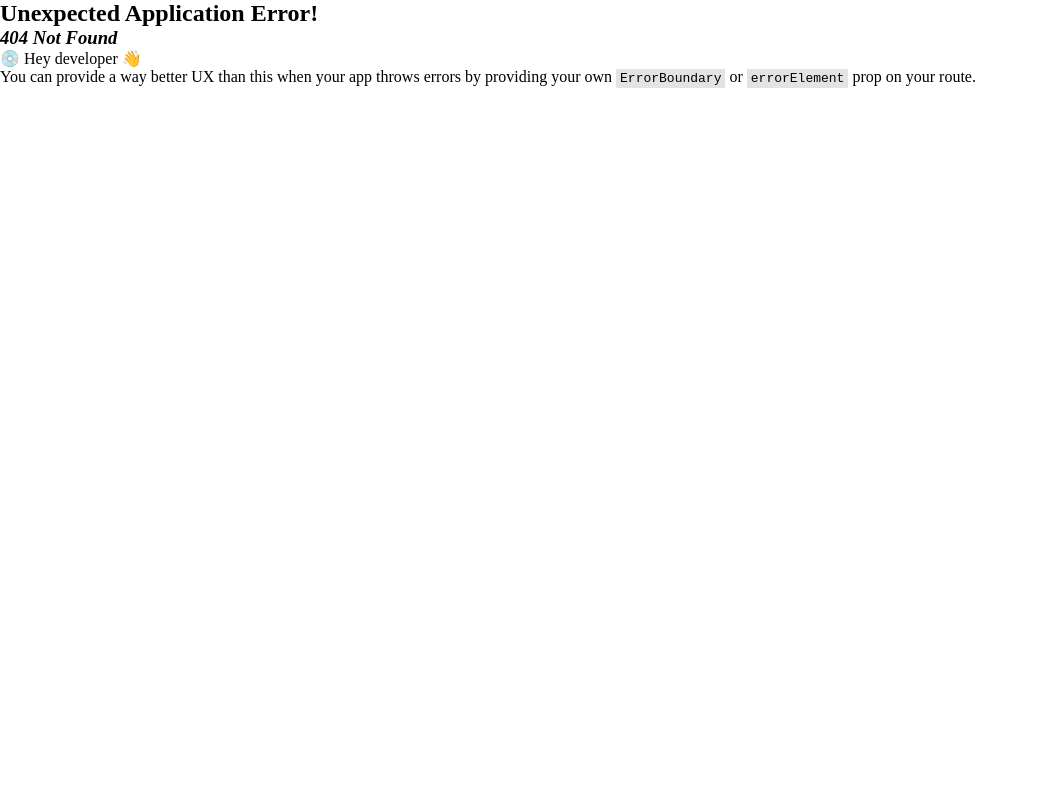
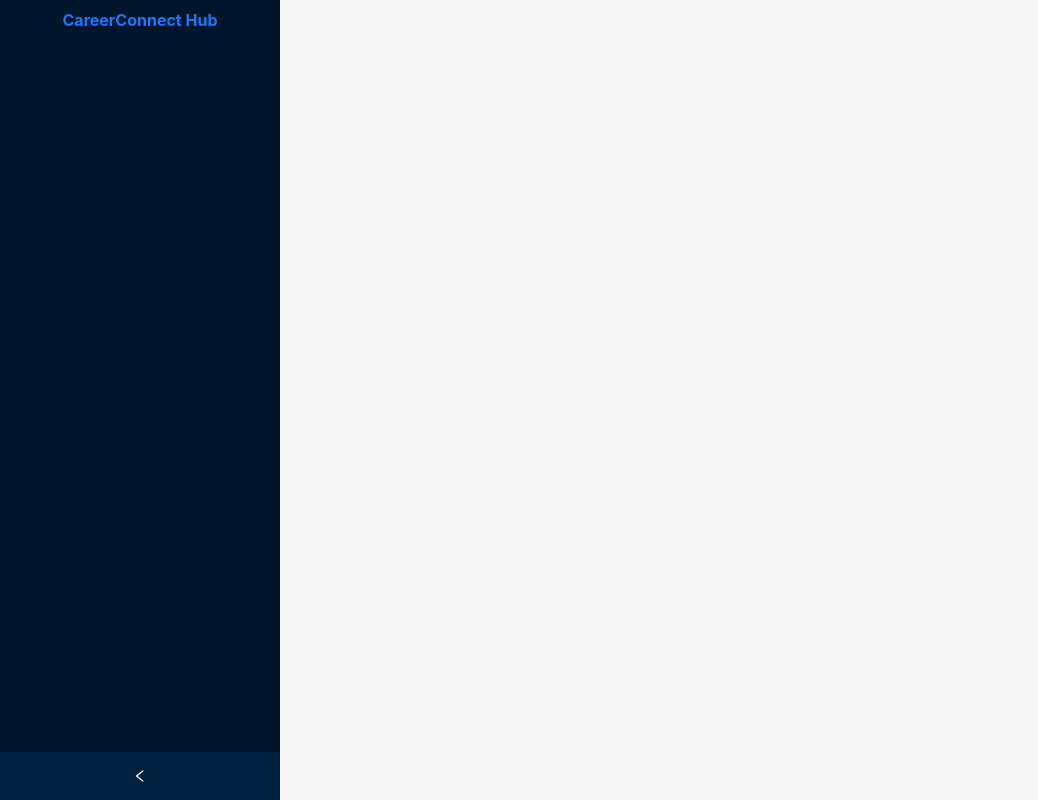
Before and after one commit to ratSparrow/CareerConnect-Hub-UI, a React (Vite) app: page /dashboard in a window 1280 px wide. Before the commit this address led to /login. Shown: the whole page, without its empty margins (0-1038 px from the left). Built offline with nearby package versions, Linux system fonts and the light colour scheme.

Commit message:
updated sidebar and routes

```diff
--- a/src/components/ui/dashboard/Sidebar.tsx
+++ b/src/components/ui/dashboard/Sidebar.tsx
@@ -3,7 +3,8 @@ import { useState } from "react";
 import { Layout, Menu } from "antd";
 import { getUserInfo } from "../../../services/auth.service";
 import { Link } from "react-router-dom";
-import { sidebarItems } from "../../Constant/sidebarItems";
+import { sidebarItems } from "../../constant/sidebarItems";
+
 
 const { Sider } = Layout;
 
--- a/src/routes/Routes.tsx
+++ b/src/routes/Routes.tsx
@@ -1,7 +1,7 @@
 import { createBrowserRouter } from "react-router-dom";
 
 
-import PrivateRoutes from "./PrivateRoute";
+// import PrivateRoutes from "./PrivateRoute";
 import MainLayout from "../components/layouts/MainLayout";
 import DashboardLayout from "../components/layouts/DashboardLayout";
 import ViewJob from "../pages/dashboard/job/ViewJob";
@@ -15,9 +15,9 @@ const routes = createBrowserRouter([
   {
     path: "/dashboard",
     element: (
-      <PrivateRoutes>
-        <DashboardLayout />
-      </PrivateRoutes>
+      // <PrivateRoutes>
+      <DashboardLayout />
+      // </PrivateRoutes>
     ),
     children: [
       {
```
